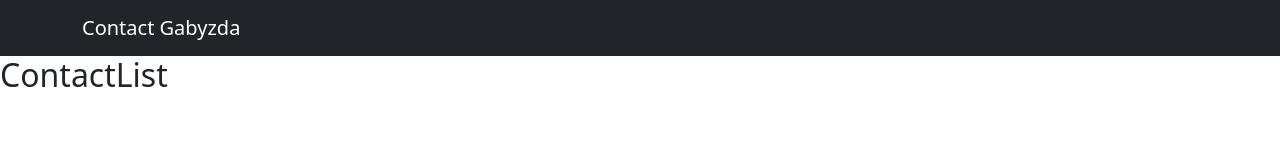
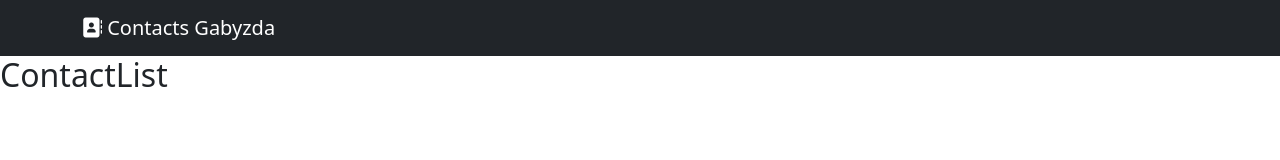
Before and after one commit to Gabyzda/agenda-contatos, a React (Create React App) app: page /contacts/list in a window 1280 px wide. Shown: the top 160 px of the page. Built offline with nearby package versions, Linux system fonts and the light colour scheme.

Commit message:
Add ícono a marca (brand)

```diff
--- a/src/components/NavBar/NavBar.js
+++ b/src/components/NavBar/NavBar.js
@@ -6,7 +6,8 @@ const NavBar = () => {
         <>
             <nav className="navbar navbar-dark bg-dark navbar-expand-sm">
                 <div className="container">
-                    <Link to={'/'} className="navbar-brand">Contact Gabyzda</Link>
+                    <Link to={'/'} className="navbar-brand">
+                        <i className='fa-solid fa-address-book'/> Contacts Gabyzda</Link>
                 </div>
             </nav>
         </>
```
